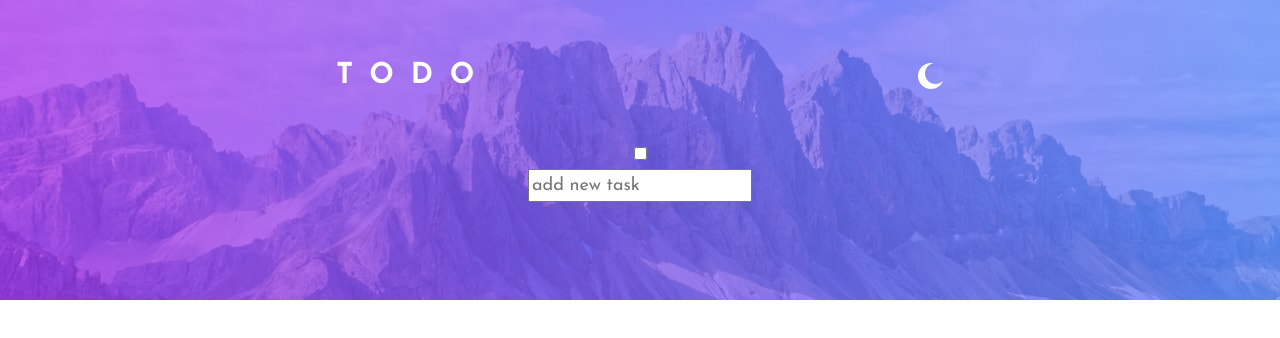
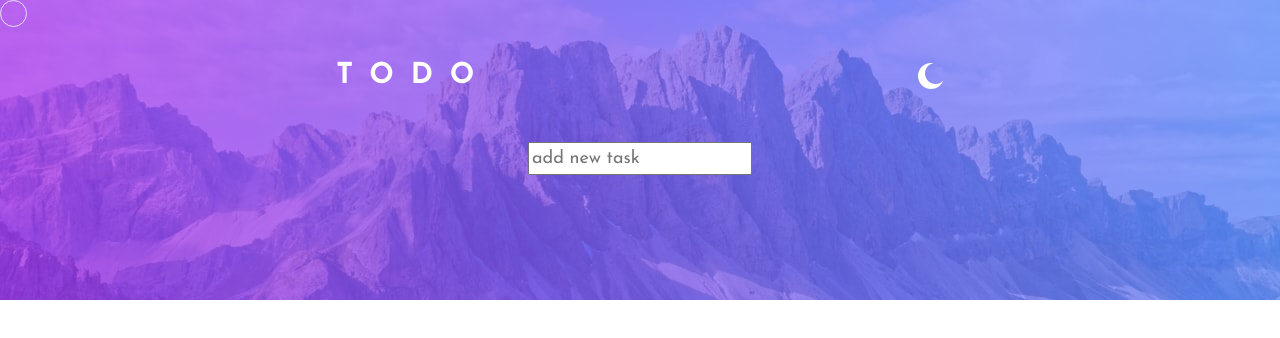
Before and after one commit to Alais29/frontendmentor-todo-app, a React (Vite) app: page / in a window 1280 px wide. Shown: the top 338 px of the page. Built offline with nearby package versions, Linux system fonts and the light colour scheme.

Commit message:
refactor(checkbox): extract checkbox to its own component
add a showCheckbox prop to the Input component, so it can be used with or without the checkbox

```diff
--- a/src/app/components/App.tsx
+++ b/src/app/components/App.tsx
@@ -4,7 +4,7 @@ import { LocalStorageTasksRepository } from '../../adapters/repositories/LocalSt
 import { ITaskWitId } from '../../common/interfaces'
 import { Layout } from './Layout/Layout'
 import { Title } from './Title/Title'
-import { Input } from './CheckboxInput/CheckboxInput'
+import { Input } from './Input/Input'
 
 export const App = () => {
   const [task, setTask] = useState({
@@ -68,6 +68,7 @@ export const App = () => {
           placeholder='add new task'
           inputValue={task.title}
           inputName={'title'}
+          showCheckbox
           checkboxValue={task.completed}
           checkboxName='completed'
           onChange={handleChange}
--- /dev/null
+++ b/src/app/components/Checkbox/Checkbox.tsx
@@ -0,0 +1,25 @@
+import classnames from 'classnames/bind'
+import styles from './checkbox.module.scss'
+
+const cx = classnames.bind(styles)
+
+interface ICheckbox {
+  checked: boolean
+  onChange: (e: React.ChangeEvent<HTMLInputElement>) => void
+  name: string
+}
+
+export const Checkbox = ({ checked, onChange, name }: ICheckbox) => {
+  return (
+    <div className={cx('checkboxContainer')}>
+      <div className={cx('checkboxMark', { active: checked })}></div>
+      <input
+        type='checkbox'
+        checked={checked}
+        onChange={onChange}
+        name={name}
+        className={cx('checkbox')}
+      />
+    </div>
+  )
+}
--- /dev/null
+++ b/src/app/components/Checkbox/checkbox.module.scss
@@ -0,0 +1,44 @@
+@use '../../../assets/styles/abstracts' as *;
+
+.checkbox-container {
+  position: relative;
+}
+
+.checkbox-mark {
+  width: 1.5rem;
+  height: 1.5rem;
+  border-radius: 50%;
+  opacity: 0;
+  transition: 200ms opacity linear;
+
+  &.active {
+    opacity: 1;
+    background: linear-gradient(145deg, $gradient-1 0%, $gradient-2 100%);
+  }
+}
+
+.checkbox {
+  appearance: none;
+  margin: 0;
+  width: 1.5rem;
+  height: 1.5rem;
+  border: 1px solid #e3e4f1;
+  border-radius: 50%;
+  position: absolute;
+  top: 0;
+  left: 0;
+  display: grid;
+  place-content: center;
+
+  &:checked {
+    border: none;
+  }
+
+  &::before {
+    content: '';
+  }
+
+  &:checked::before {
+    content: url('../../../assets/images/icon-check.svg');
+  }
+}
--- a/src/app/components/CheckboxInput/checkboxInput.module.scss
+++ /dev/null
@@ -1,58 +0,0 @@
-@use '../../../assets/styles/abstracts' as *;
-
-.input-container {
-  background-color: #fff;
-  padding: 0.5rem 1rem;
-  display: flex;
-  align-items: center;
-  gap: 1rem;
-  border-radius: 0.3125rem;;
-
-  .textinput {
-    border: none;
-    outline: none;
-  }
-
-  .checkbox-container {
-    position: relative;
-  }
-
-  .checkbox-mark {
-    width: 1.5rem;
-    height: 1.5rem;
-    border-radius: 50%;
-    opacity: 0;
-    transition: 300ms opacity linear;
-
-    &.active{
-      opacity: 1;
-      background: linear-gradient(145deg, $gradient-1 0%, $gradient-2 100%);
-    }
-  }
-
-  .checkbox {
-    appearance: none;
-    margin: 0;
-    width: 1.5rem;
-    height: 1.5rem;
-    border: 1px solid #E3E4F1;
-    border-radius: 50%;
-    position: absolute;
-    top: 0;
-    left: 0;
-    display: grid;
-    place-content: center;
-
-    &:checked {
-      border: none;
-    }
-
-    &::before {
-      content: '';
-    }
-
-    &:checked::before {
-      content: url('../../../assets/images/icon-check.svg');
-    }
-  }
-}
--- a/src/app/components/CheckboxInput/CheckboxInput.tsx
+++ b/src/app/components/Input/Input.tsx
@@ -1,37 +1,48 @@
 import classnames from 'classnames/bind'
-import styles from './checkboxInput.module.scss'
+import styles from './input.module.scss'
+import { Checkbox } from '../Checkbox/Checkbox'
 
 const cx = classnames.bind(styles)
 
-interface IInput {
+interface IInputCommonProps {
   placeholder: string
   inputValue: string
   inputName: string
-  checkboxValue: boolean
-  checkboxName: string
   onChange: (e: React.ChangeEvent<HTMLInputElement>) => void
 }
+
+type IInputConditionalProps =
+  | {
+      showCheckbox?: undefined | false
+      checkboxValue?: never
+      checkboxName?: never
+    }
+  | {
+      showCheckbox?: true
+      checkboxValue: boolean
+      checkboxName: string
+    }
+
+type IInput = IInputCommonProps & IInputConditionalProps
 
 export const Input = ({
   placeholder,
   inputValue,
   inputName,
+  showCheckbox,
+  checkboxName,
   checkboxValue,
-  checkboxName,
   onChange,
 }: IInput) => {
   return (
     <div className={cx('inputContainer')}>
-      <div className={cx('checkboxContainer')}>
-        <div className={cx('checkboxMark', { active: checkboxValue })}></div>
-        <input
-          type='checkbox'
-          checked={checkboxValue}
+      {showCheckbox && (
+        <Checkbox
           onChange={onChange}
           name={checkboxName}
-          className={cx('checkbox')}
+          checked={checkboxValue}
         />
-      </div>
+      )}
       <input
         type='text'
         value={inputValue}
--- /dev/null
+++ b/src/app/components/Input/input.module.scss
@@ -0,0 +1,15 @@
+@use '../../../assets/styles/abstracts' as *;
+
+.input-container {
+  background-color: #fff;
+  padding: 0.5rem 1rem;
+  display: flex;
+  align-items: center;
+  gap: 1rem;
+  border-radius: 0.3125rem;
+
+  .textinput {
+    border: none;
+    outline: none;
+  }
+}
```
